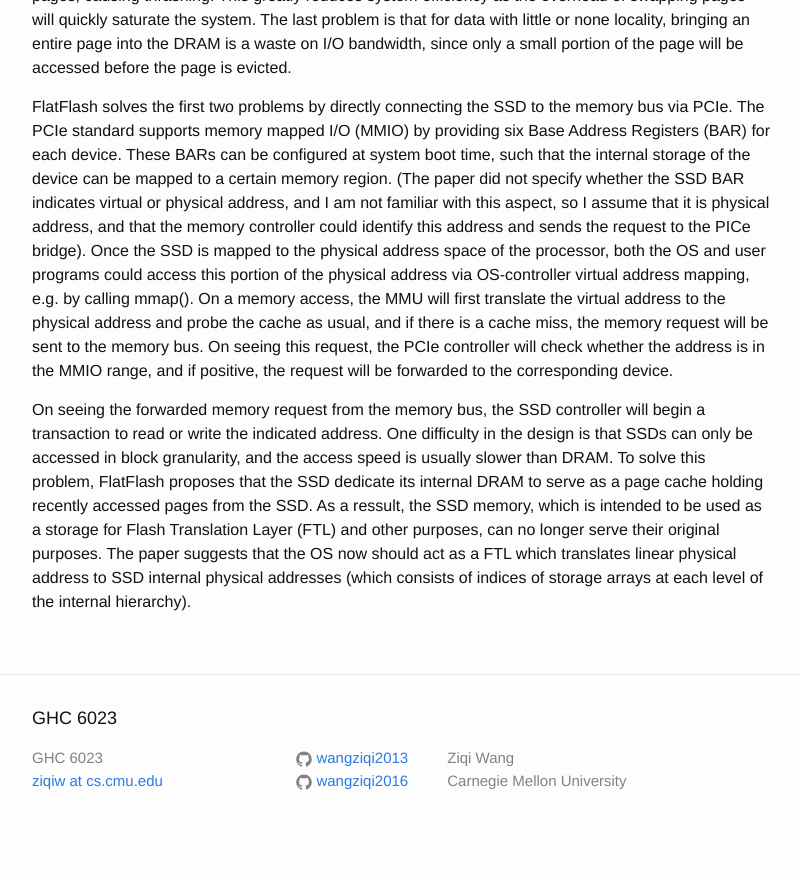
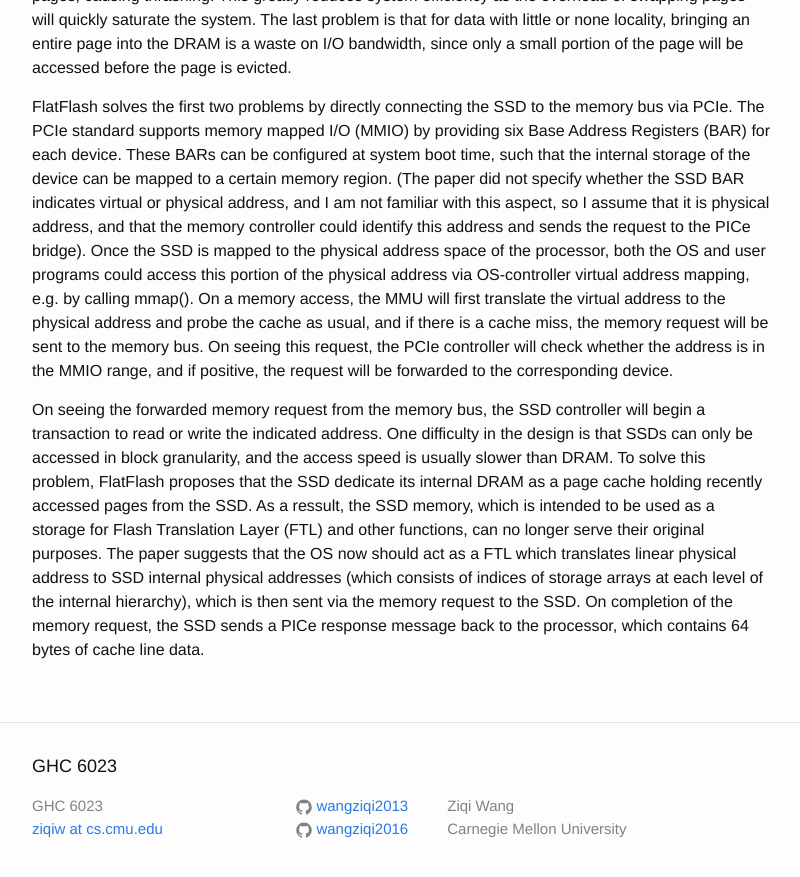
Before and after one commit to wangziqi2013/wangziqi2013.github.io, a Jekyll site: the page built from _posts/2019-10-27-flatflash.markdown, in a window 1280 px wide and 900 px high, scrolled down 886 px. Shown: the top 877 px of the window, without its empty margins (238-1038 px from the left). Built offline with Jekyll 4.4.1, drawn with Linux system fonts in a browser that asks for light colours; before the commit the page ends 1738 px from its top, so only the background shows below that.

Commit message:
Finish PCI transaction

```diff
--- a/_posts/2019-10-27-flatflash.markdown
+++ b/_posts/2019-10-27-flatflash.markdown
@@ -43,8 +43,9 @@ to the corresponding device.
 On seeing the forwarded memory request from the memory bus, the SSD controller will begin a transaction to read or
 write the indicated address. One difficulty in the design is that SSDs can only be accessed in block granularity,
 and the access speed is usually slower than DRAM. To solve this problem, FlatFlash proposes that the SSD dedicate
-its internal DRAM to serve as a page cache holding recently accessed pages from the SSD. As a ressult, the SSD memory,
-which is intended to be used as a storage for Flash Translation Layer (FTL) and other purposes, can no longer serve
+its internal DRAM as a page cache holding recently accessed pages from the SSD. As a ressult, the SSD memory,
+which is intended to be used as a storage for Flash Translation Layer (FTL) and other functions, can no longer serve
 their original purposes. The paper suggests that the OS now should act as a FTL which translates linear physical address
 to SSD internal physical addresses (which consists of indices of storage arrays at each level of the internal
-hierarchy).
+hierarchy), which is then sent via the memory request to the SSD. On completion of the memory request, the SSD sends
+a PICe response message back to the processor, which contains 64 bytes of cache line data.
```
